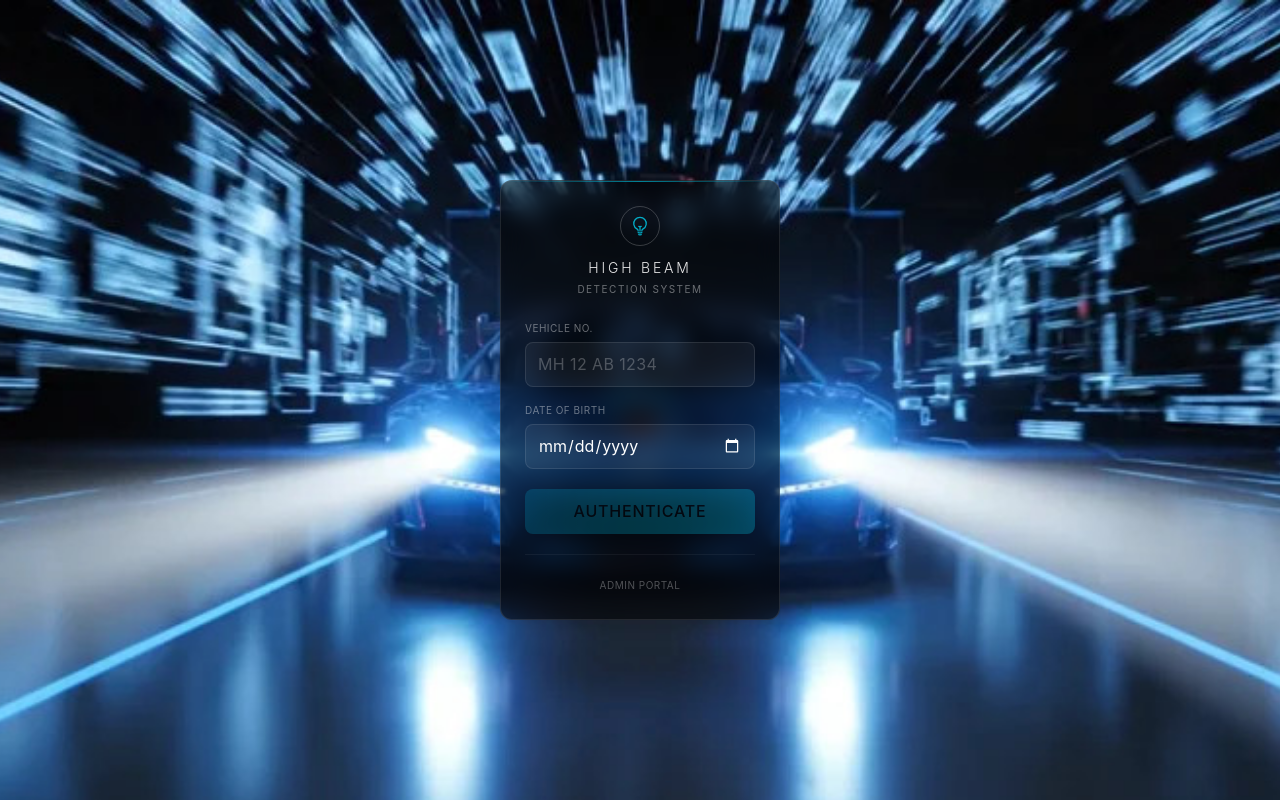
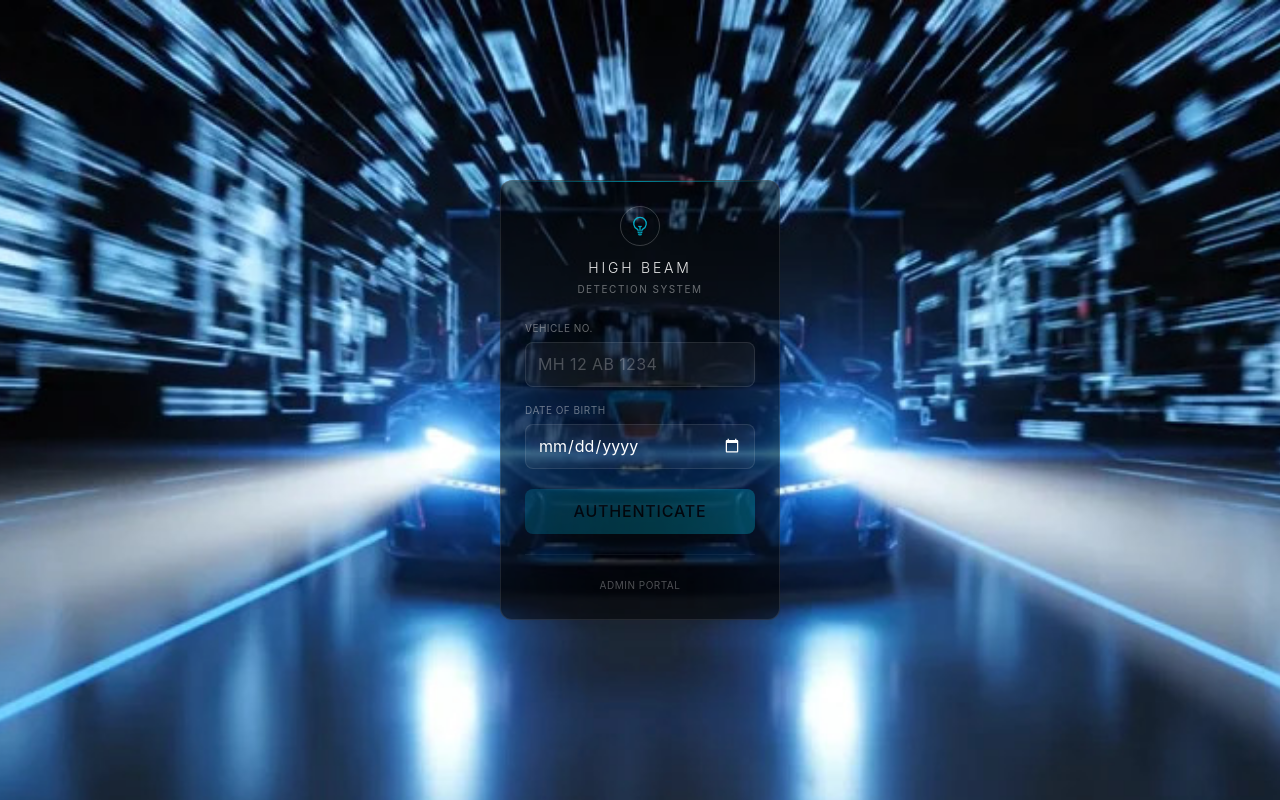
Before and after one commit to koushik-444444/-highbeam-detection-system, a Next.js app: page / in a window 1280 px wide. Built offline with nearby package versions, Linux system fonts and the light colour scheme.

Commit message:
fix: Remove backdrop blur - crisp Lamborghini background

```diff
--- a/src/components/LamboLoginOverlay.tsx
+++ b/src/components/LamboLoginOverlay.tsx
@@ -92,7 +92,7 @@ export default function LamboLoginOverlay({ isVisible }: LamboLoginOverlayProps)
               className="w-full max-w-[280px]"
             >
               {/* Glass Card - Semi-transparent to see car behind */}
-              <div className="relative bg-black/50 backdrop-blur-md border border-white/10 rounded-xl overflow-hidden">
+              <div className="relative bg-black/50 border border-white/10 rounded-xl overflow-hidden">
                 {/* Top accent line - cool blue/white to match headlights */}
                 <div className="h-[1px] bg-gradient-to-r from-transparent via-cyan-400/60 to-transparent" />
 
```
